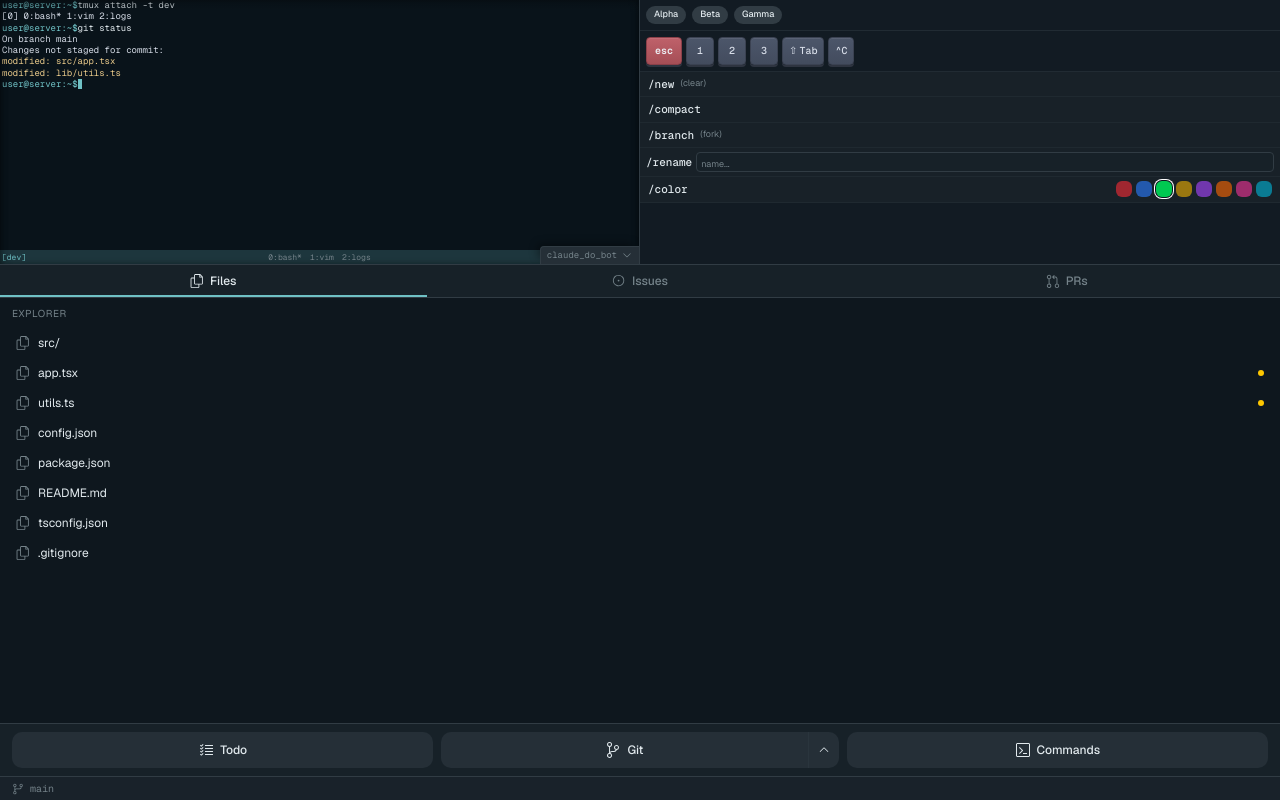
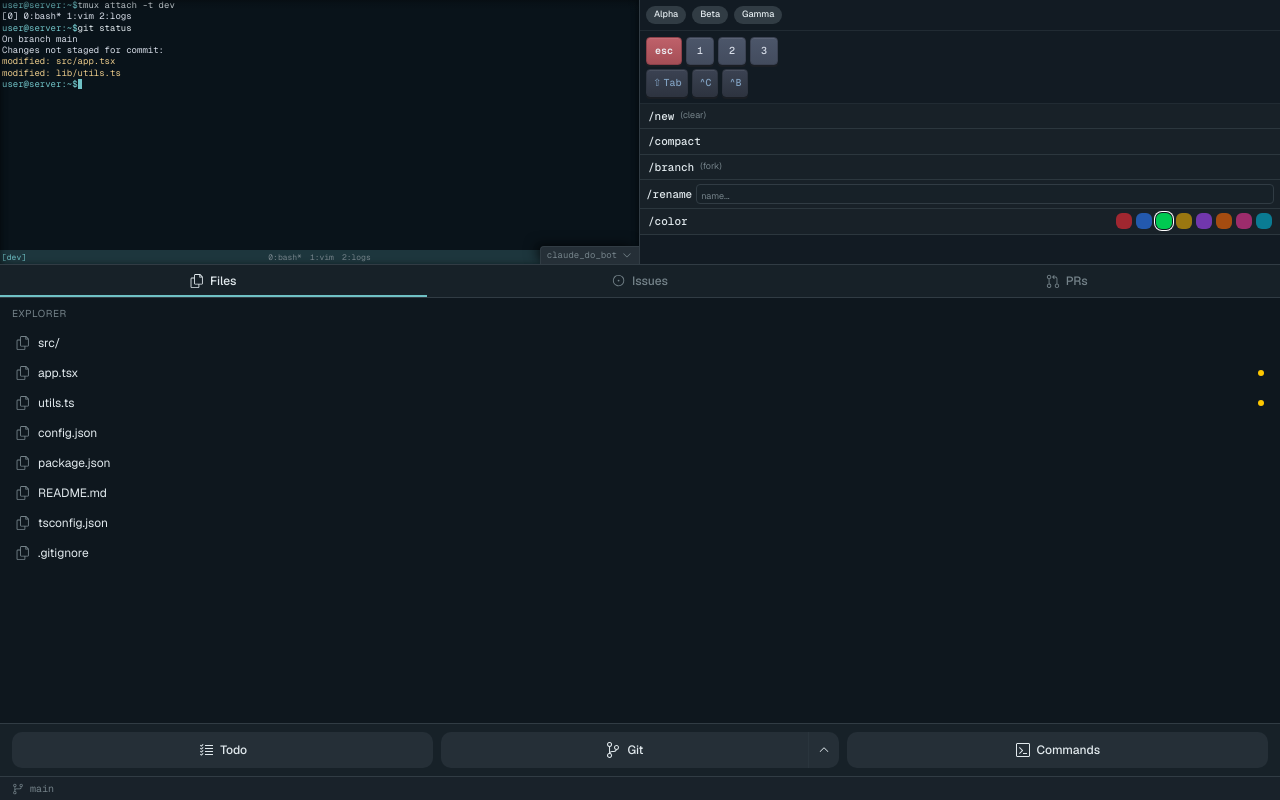
Before and after one commit to claudes-world/v0-cpc-mini-app, a Next.js app: page / in a window 1280 px wide. Built offline with nearby package versions, Linux system fonts and the light colour scheme.

Commit message:
feat: enhance bot selector shadow and keyboard layout
Update bot selector shadow and keyboard layout for better UX.

Co-authored-by: Liam <1342367+mcorrig4@users.noreply.github.com>

```diff
--- a/components/bot-selector.tsx
+++ b/components/bot-selector.tsx
@@ -34,7 +34,7 @@ export function BotSelector() {
         onClick={() => setIsOpen(!isOpen)}
         className="flex items-center gap-1 px-1.5 py-0.5 text-[9px] font-mono bg-secondary border-t border-l border-border rounded-tl text-muted-foreground hover:text-foreground hover:bg-accent transition-colors"
         style={{
-          boxShadow: '-4px -4px 8px -2px rgba(0,0,0,0.4)'
+          boxShadow: '-6px -4px 12px -2px rgba(0,0,0,0.5), -2px 0 6px -1px rgba(0,0,0,0.3)'
         }}
       >
         <span className="truncate max-w-[90px]">{selected.label}</span>
--- a/components/terminal-controls.tsx
+++ b/components/terminal-controls.tsx
@@ -4,16 +4,18 @@ import { useState } from "react"
 
 // Nord-themed keyboard key colors
 const keyStyles = {
-  base: "flex items-center justify-center font-mono text-[10px] font-medium rounded-[4px] border shadow-[0_2px_0_0_#2e3440,inset_0_1px_0_0_rgba(255,255,255,0.08)] active:translate-y-[1px] active:shadow-[0_1px_0_0_#2e3440,inset_0_1px_0_0_rgba(255,255,255,0.08)] transition-all duration-75",
+  base: "flex items-center justify-center font-mono text-[10px] font-medium rounded-[4px] border shadow-[0_2px_0_0_#1a1e24,inset_0_1px_0_0_rgba(255,255,255,0.08)] active:translate-y-[1px] active:shadow-[0_1px_0_0_#1a1e24,inset_0_1px_0_0_rgba(255,255,255,0.08)] transition-all duration-75",
   // Nord Polar Night keys (nord3 -> nord2)
   slate: "bg-gradient-to-b from-[#4c566a] to-[#434c5e] text-[#d8dee9] border-[#3b4252]",
   // Nord Aurora red for ESC (nord11)
   coral: "bg-gradient-to-b from-[#bf616a] to-[#a54e56] text-[#eceff4] border-[#8b4049] font-semibold",
+  // Darker blue for function/modifier keys (like Keychron F-row)
+  darkBlue: "bg-gradient-to-b from-[#3b4252] to-[#2e3440] text-[#81a1c1] border-[#2e3440]",
 }
 
 interface KeyButtonProps {
   children: React.ReactNode
-  variant?: "slate" | "coral"
+  variant?: "slate" | "coral" | "darkBlue"
   className?: string
   onClick?: () => void
 }
@@ -52,7 +54,7 @@ function SlashCommand({ command, alias, rightContent, onClick }: SlashCommandPro
   return (
     <button
       onClick={onClick}
-      className="w-full flex items-center justify-between px-2 py-1 bg-secondary/30 border-b border-border/30 active:bg-accent transition-colors text-left"
+      className="w-full flex items-center justify-between px-2 py-1 bg-secondary/30 border-b border-border/80 active:bg-accent transition-colors text-left"
     >
       <div className="flex items-center gap-1.5">
         <span className="text-foreground font-mono text-[11px] font-medium">{command}</span>
@@ -76,19 +78,23 @@ export function TerminalControls() {
         <span className="px-2 py-0.5 text-[9px] font-medium rounded-full bg-accent text-accent-foreground">Gamma</span>
       </div>
 
-      {/* Keyboard keys */}
-      <div className="flex items-center gap-1 p-1.5 border-b border-border/50">
+      {/* Keyboard keys - row 1 */}
+      <div className="flex items-center gap-1 px-1.5 pt-1.5 pb-0.5">
         <KeyButton variant="coral" className="h-7 px-2">esc</KeyButton>
         <KeyButton className="h-7 w-7">1</KeyButton>
         <KeyButton className="h-7 w-7">2</KeyButton>
         <KeyButton className="h-7 w-7">3</KeyButton>
-        <KeyButton className="h-7 px-1.5 text-[8px]">
+      </div>
+      {/* Keyboard keys - row 2 */}
+      <div className="flex items-center gap-1 px-1.5 pt-0.5 pb-1.5 border-b border-border/50">
+        <KeyButton variant="darkBlue" className="h-7 px-1.5 text-[8px]">
           <span className="flex items-center gap-0.5">
             <span>⇧</span>
             <span>Tab</span>
           </span>
         </KeyButton>
-        <KeyButton className="h-7 px-1.5">^C</KeyButton>
+        <KeyButton variant="darkBlue" className="h-7 px-1.5">^C</KeyButton>
+        <KeyButton variant="darkBlue" className="h-7 px-1.5">^B</KeyButton>
       </div>
 
       {/* Slash commands */}
@@ -98,7 +104,7 @@ export function TerminalControls() {
         <SlashCommand command="/branch" alias="fork" />
 
         {/* Rename with input */}
-        <div className="flex items-center gap-1 px-1.5 py-1 bg-secondary/30 border-b border-border/30">
+        <div className="flex items-center gap-1 px-1.5 py-1 bg-secondary/30 border-b border-border/80">
           <span className="text-foreground font-mono text-[11px] font-medium flex-shrink-0">/rename</span>
           <input
             type="text"
@@ -111,7 +117,7 @@ export function TerminalControls() {
         </div>
 
         {/* Color with radio buttons */}
-        <div className="flex items-center px-2 py-1 bg-secondary/30 border-b border-border/30">
+        <div className="flex items-center px-2 py-1 bg-secondary/30 border-b border-border/80">
           <span className="text-foreground font-mono text-[11px] font-medium">/color</span>
           <div className="flex-1" />
           <div className="flex items-center gap-1">
```
